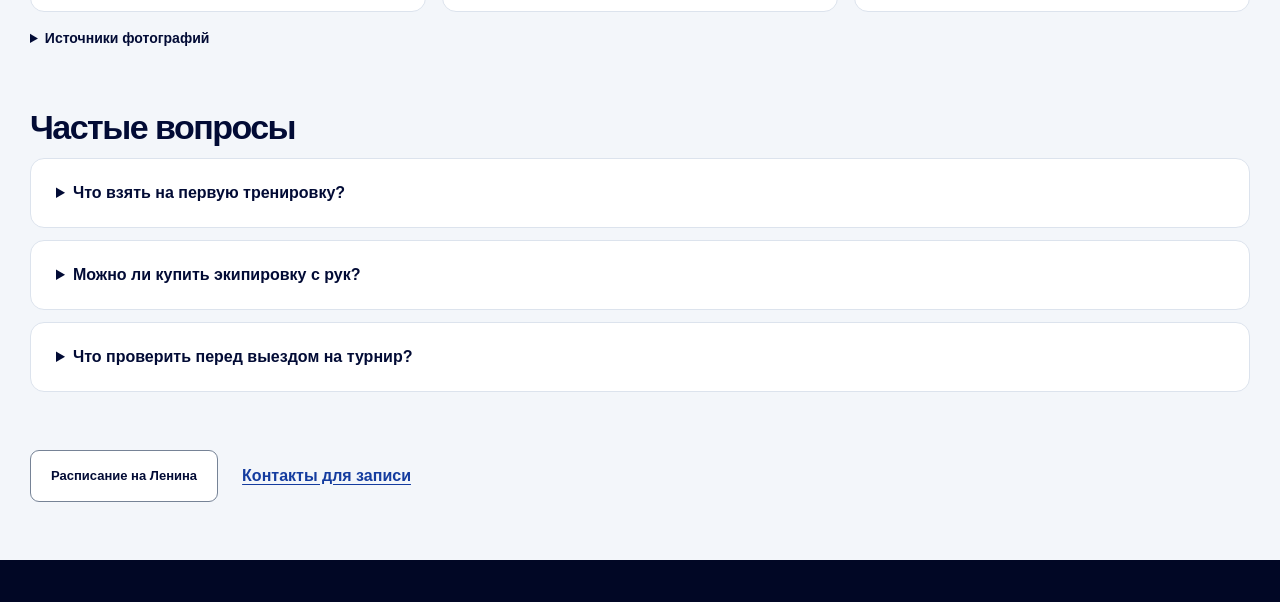
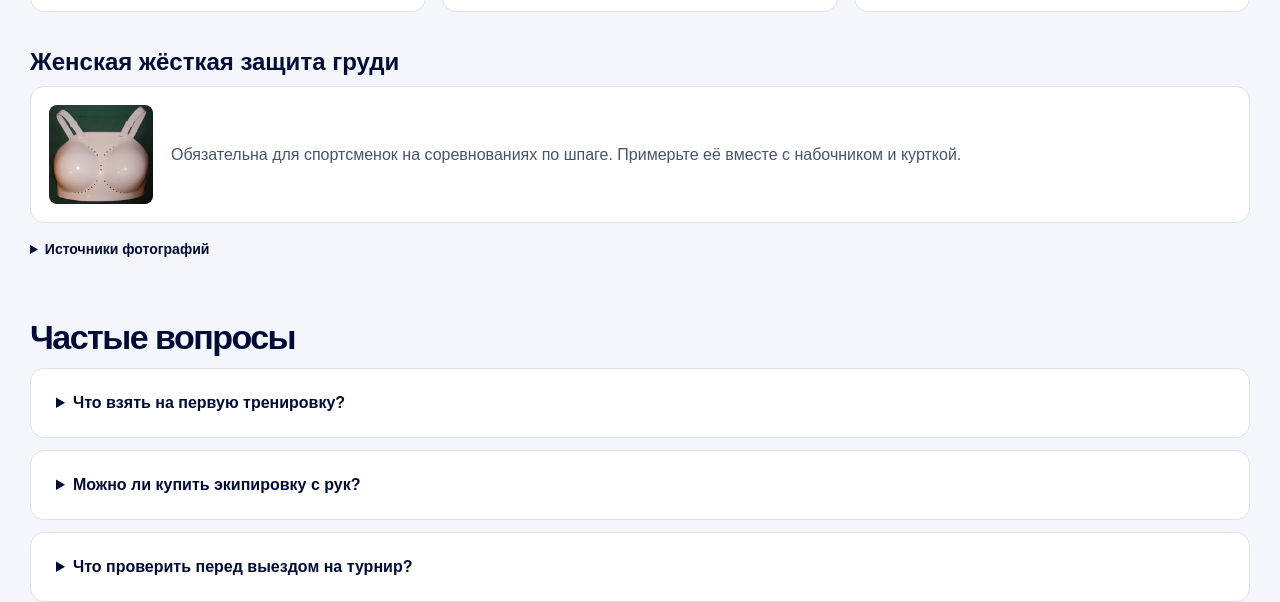
Before and after one commit to dmitriy9985/fencing-tomsk, a plain HTML site: page equipment/index.html in a window 1280 px wide. Shown: the part 2935-3537 px from the top of the page. Drawn offline with Linux system fonts and the light colour scheme.

Commit message:
Добавить женскую защиту груди в памятку

```diff
--- a/equipment/index.html
+++ b/equipment/index.html
@@ -8,7 +8,7 @@
   <meta http-equiv="Content-Security-Policy" content="default-src 'self'; script-src 'self'; style-src 'self'; img-src 'self'; object-src 'none'; base-uri 'self'; form-action 'none'">
   <title>Экипировка фехтовальщика · Федерация фехтования Томской области</title>
   <link rel="icon" type="image/png" sizes="16x16" href="/images/logo/logoffto-16.png"><link rel="icon" type="image/png" sizes="32x32" href="/images/logo/logoffto.png?v=3.1">
-  <link rel="stylesheet" href="/styles.css?v=3.1.1">
+  <link rel="stylesheet" href="/styles.css?v=equipment-chest-20261122">
   <script defer src="/js/site.js"></script><script defer src="/js/analytics.js"></script>
 </head>
 <body data-page="equipment">
@@ -153,12 +153,20 @@
             </div>
           </article>
         </div>
+        <section class="equipment-chest-protection" aria-labelledby="chest-protection-title">
+          <h3 id="chest-protection-title">Женская жёсткая защита груди</h3>
+          <div class="resource-card equipment-chest-card">
+            <img src="/images/equipment/womens-chest-protector.webp" width="320" height="304" loading="lazy" decoding="async" alt="Женская жёсткая защита груди с двумя лямками">
+            <p>Обязательна для спортсменок на соревнованиях по шпаге. Примерьте её вместе с набочником и курткой.</p>
+          </div>
+        </section>
         <details class="equipment-credits">
           <summary>Источники фотографий</summary>
           <ul>
             <li>Перчатка, шнур, маска, куртка, набочник, брюки и носок: Joelamtdbroshk, <a href="https://commons.wikimedia.org/wiki/File:Epee_(2)_fencing_gear.png">Epee (2) fencing gear</a>, <a rel="license" href="https://creativecommons.org/publicdomain/zero/1.0/">CC0 1.0</a>. Предметы выделены из исходного изображения и размещены на нейтральном фоне.</li>
             <li>Шпага: Cédric Filhol (Cirdec), <a href="https://commons.wikimedia.org/wiki/File:%C3%89p%C3%A9e.jpg">Épée</a>, общественное достояние по заявлению автора. Шпага выделена из исходного кадра и размещена на нейтральном фоне.</li>
             <li>Обувь: George E. Koronaios, <a href="https://commons.wikimedia.org/wiki/File:Fencer_holding_an_electric_%C3%A9p%C3%A9e_sword_with_a_French_grip,.jpg">Fencer holding an electric épée sword with a French grip</a>. Фото кадрировано до обуви на ногах спортсмена. Оригинал и кадрированный <code>shoes-on-track.webp</code> распространяются по <a rel="license" href="https://creativecommons.org/licenses/by-sa/4.0/">CC BY-SA 4.0</a>.</li>
+            <li>Женская защита груди: Pschemp, <a href="https://commons.wikimedia.org/wiki/File:Chest_protector.jpg">Chest protector</a>, <a rel="license" href="https://creativecommons.org/licenses/by/2.5/">CC BY 2.5</a>. Фото уменьшено и преобразовано в WebP.</li>
           </ul>
         </details>
       </section>
--- a/styles.css
+++ b/styles.css
@@ -3865,6 +3865,30 @@ body.news-detail-mode .news-page-section {
 
 .equipment-details dd {
   margin: 2px 0 0;
+}
+
+.equipment-chest-protection {
+  margin-top: clamp(24px, 4vw, 36px);
+}
+
+.equipment-chest-protection h3 {
+  margin: 0 0 10px;
+  color: var(--navy);
+  font-size: clamp(19px, 2.3vw, 24px);
+}
+
+.equipment-chest-card {
+  display: flex;
+  align-items: center;
+  gap: clamp(12px, 2vw, 18px);
+  padding: clamp(12px, 2vw, 18px);
+}
+
+.equipment-chest-card img {
+  flex: none;
+  width: clamp(64px, 10vw, 104px);
+  height: auto;
+  border-radius: 8px;
 }
 
 .equipment-credits {
```
Also changed, not shown: images/equipment/womens-chest-protector.webp (added), 1 other file.
